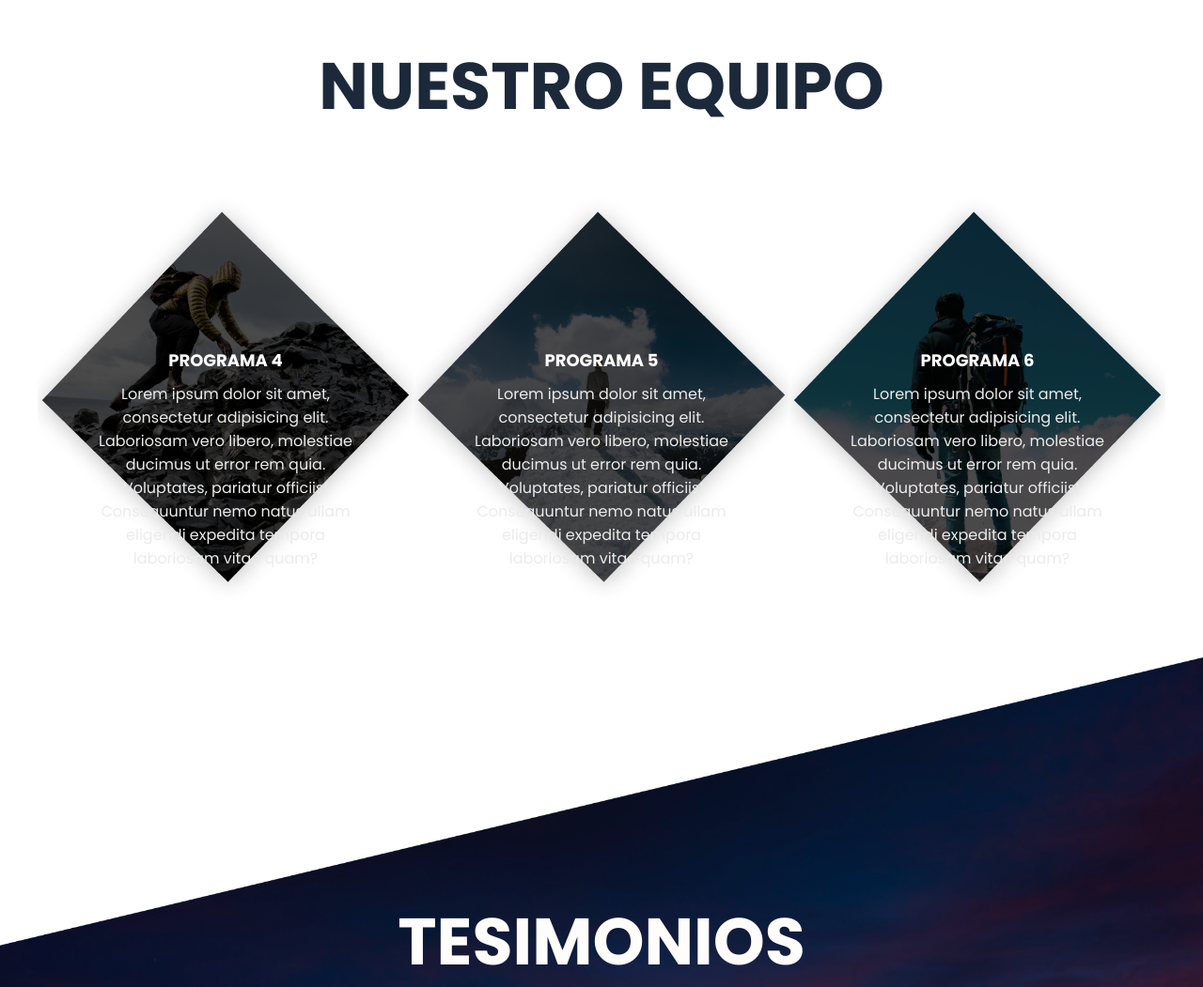
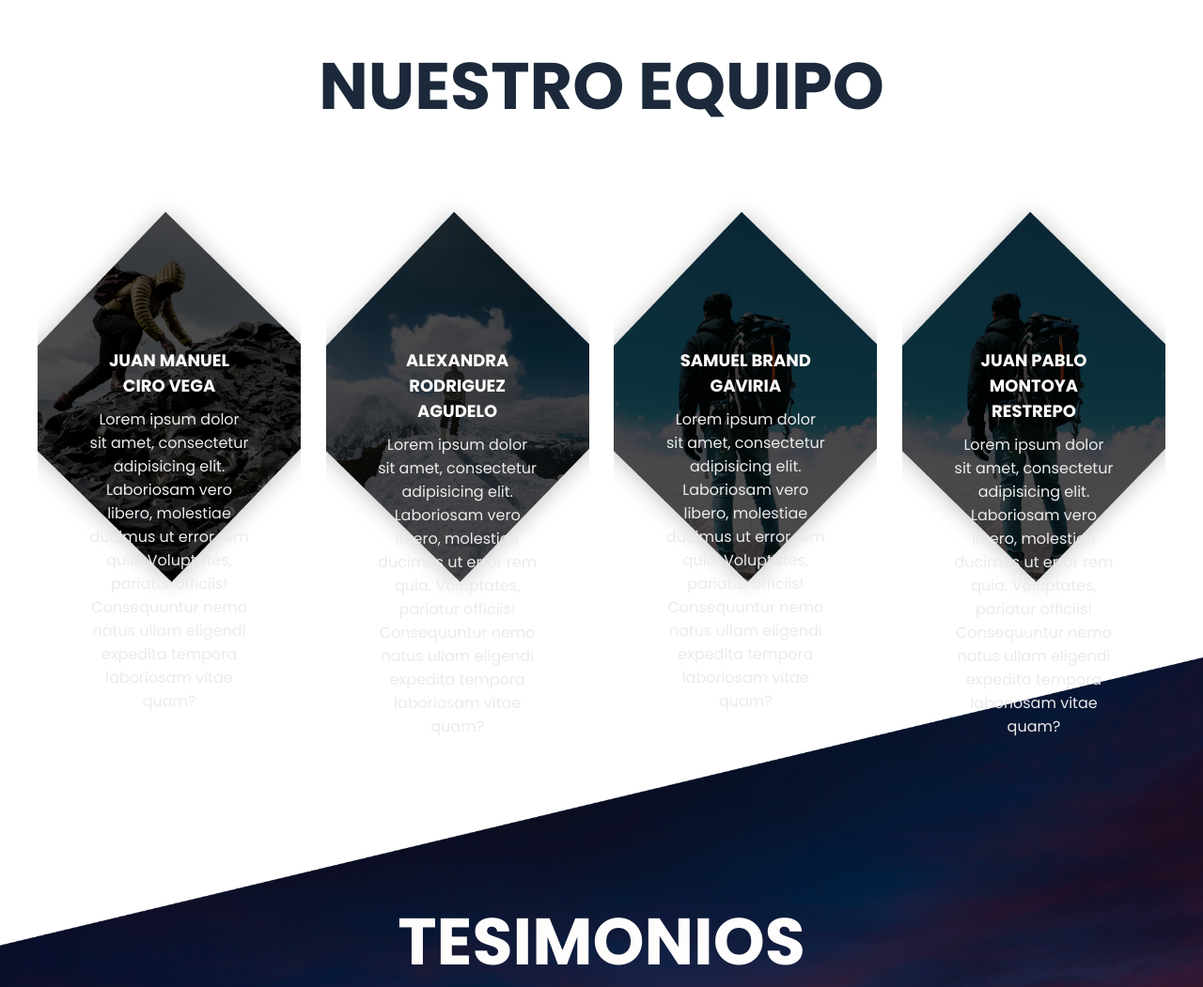
Before and after one commit to BlacVal/Pascual, a PHP site: page /inicio.php in a window 1280 px wide. Shown: the part 2268-3319 px from the top of the page at 94% size. Run offline with PHP 8.4, Linux system fonts and the light colour scheme.

Commit message:
Cambio de Informacion

```diff
--- a/inicio.php
+++ b/inicio.php
@@ -41,7 +41,7 @@ if(isset($_SESSION['usuario'])){
         <div class="header-content container">
 
             <div class="header-txt">
-                <h1>Everest</h1>
+                <h1>Library loan Control</h1>
                 <p>Lorem ipsum dolor sit amet consectetur adipisicing elit. Molestiae magni nulla praesentium, accusamus voluptatibus ullam voluptatem odit nobis ex sit eos, consequatur debitis perferendis repellat quo perspiciatis architecto odio necessitatibus.
                 </p>
                 <a href="#" class="btn-1">Información</a>
@@ -56,19 +56,19 @@ if(isset($_SESSION['usuario'])){
         <div class="general-content">
 
             <div class="general-1 txt">
-                <h3>Programa 1</h3>
+                <h3>¿Porque una bilbioteca virtual?</h3>
                 <p>
                     Lorem ipsum dolor sit amet, consectetur adipisicing elit. Laboriosam vero libero, molestiae ducimus ut error rem quia. Voluptates, pariatur officiis! Consequuntur nemo natus ullam eligendi expedita tempora laboriosam vitae quam?
                 </p>
             </div>
             <div class="general-2 txt">
-                <h3>Programa 2</h3>
+                <h3>¿Porque se creo la bibliteca virtual?</h3>
                 <p>
                     Lorem ipsum dolor sit amet, consectetur adipisicing elit. Laboriosam vero libero, molestiae ducimus ut error rem quia. Voluptates, pariatur officiis! Consequuntur nemo natus ullam eligendi expedita tempora laboriosam vitae quam?
                 </p>
             </div>
             <div class="general-3 txt">
-                <h3>Programa 3</h3>
+                <h3>Con que fin</h3>
                 <p>
                     Lorem ipsum dolor sit amet, consectetur adipisicing elit. Laboriosam vero libero, molestiae ducimus ut error rem quia. Voluptates, pariatur officiis! Consequuntur nemo natus ullam eligendi expedita tempora laboriosam vitae quam?
                 </p>
@@ -126,19 +126,25 @@ if(isset($_SESSION['usuario'])){
             <div class="general-content">
 
                 <div class="general-4 txt">
-                    <h3>Programa 4</h3>
+                    <h3>Juan Manuel Ciro Vega</h3>
                     <p>
                         Lorem ipsum dolor sit amet, consectetur adipisicing elit. Laboriosam vero libero, molestiae ducimus ut error rem quia. Voluptates, pariatur officiis! Consequuntur nemo natus ullam eligendi expedita tempora laboriosam vitae quam?
                     </p>
                 </div>
                 <div class="general-5 txt">
-                    <h3>Programa 5</h3>
+                    <h3>Alexandra Rodriguez Agudelo</h3>
                     <p>
                         Lorem ipsum dolor sit amet, consectetur adipisicing elit. Laboriosam vero libero, molestiae ducimus ut error rem quia. Voluptates, pariatur officiis! Consequuntur nemo natus ullam eligendi expedita tempora laboriosam vitae quam?
                     </p>
                 </div>
                 <div class="general-6 txt">
-                    <h3>Programa 6</h3>
+                    <h3>Samuel Brand Gaviria</h3>
+                    <p>
+                        Lorem ipsum dolor sit amet, consectetur adipisicing elit. Laboriosam vero libero, molestiae ducimus ut error rem quia. Voluptates, pariatur officiis! Consequuntur nemo natus ullam eligendi expedita tempora laboriosam vitae quam?
+                    </p>
+                </div>
+                <div class="general-7 txt">
+                    <h3>Juan Pablo Montoya Restrepo</h3>
                     <p>
                         Lorem ipsum dolor sit amet, consectetur adipisicing elit. Laboriosam vero libero, molestiae ducimus ut error rem quia. Voluptates, pariatur officiis! Consequuntur nemo natus ullam eligendi expedita tempora laboriosam vitae quam?
                     </p>
--- a/style.css
+++ b/style.css
@@ -153,6 +153,7 @@ body{
     background-size: cover;
     height: 450px;
     padding: 170px 55px;
+    flex-basis: calc(25% - 20px);
 
 }
 
@@ -163,6 +164,7 @@ body{
     background-size: cover;
     height: 450px;
     padding: 170px 55px;
+    flex-basis: calc(25% - 20px);
 
 }
 
@@ -173,6 +175,17 @@ body{
     background-size: cover;
     height: 450px;
     padding: 170px 55px;
+    flex-basis: calc(25% - 20px);
+
+}
+.general-7 {
+    background-image: url(images/r6.png);
+    background-position: center center;
+    background-repeat: no-repeat;
+    background-size: cover;
+    height: 450px;
+    padding: 170px 55px;
+    flex-basis: calc(25% - 20px);
 
 }
 
```
Also changed, not shown: libro.css (+7 -6 lines), libro.php (+9 -69 lines).
